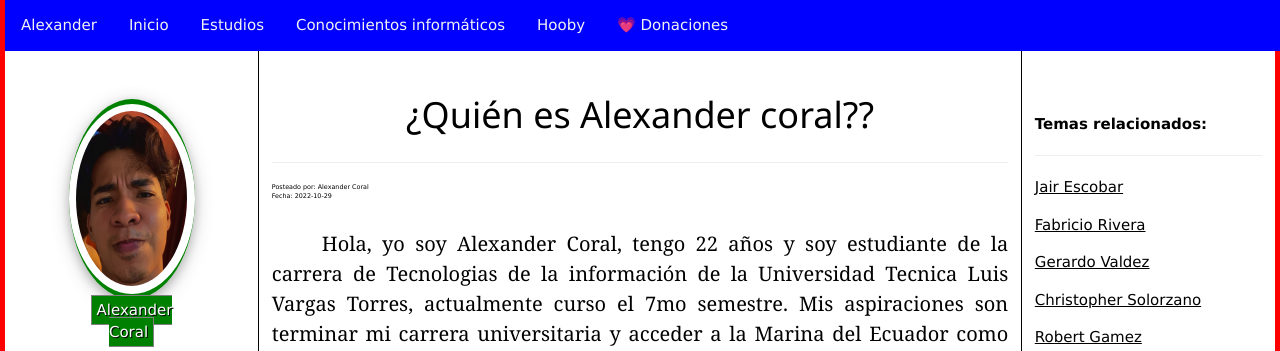
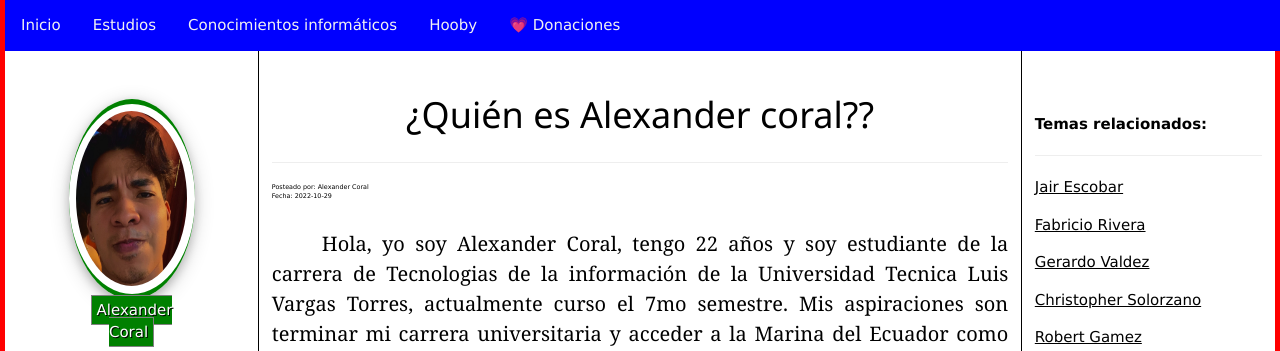
Before and after one commit to Alexandercg2022/CORALalexander, a PHP site: page / in a window 1280 px wide. Shown: the top 351 px of the page. Run offline with PHP 8.4, Linux system fonts and the light colour scheme.

Commit message:
modificaciones parte 4

```diff
--- a/head.php
+++ b/head.php
@@ -10,7 +10,8 @@
 <head>
  <title> Coral Alexander </title>
 <meta charset="utf-8"/>
-        <meta name="viewport" content="width=device-width, initial-scale=1" />
+    <link rel="icon" href="images/favicon.ico"  type="image/x-icon"/>
+    <meta name="viewport" content="width=device-width, initial-scale=1" />
 <link rel="stylesheet" href="https://www.w3schools.com/w3css/4/w3.css">
 <link rel="stylesheet" type="text/css" href="https://<?php echo $_SERVER['SERVER_NAME']; ?>/assets/css/eys.css" />
 <link rel="stylesheet" type="text/css" href="https://<?php echo $_SERVER['SERVER_NAME']; ?>/assets/src/prettify.css" />
@@ -111,7 +112,6 @@ width:30%;
 <div id="wrapper"  style="border:5px solid red; position:relative;">
 <div id="main" >
       <div class="navbar">
-        <a href="index.php">Alexander</a>
         <a href="eys-capacitacion.php">Inicio</a>
         <a href="eys-asesoria-tecnica.php">Estudios</a>
         <a href="eys-investigacion.php">Conocimientos informáticos</a>
```
